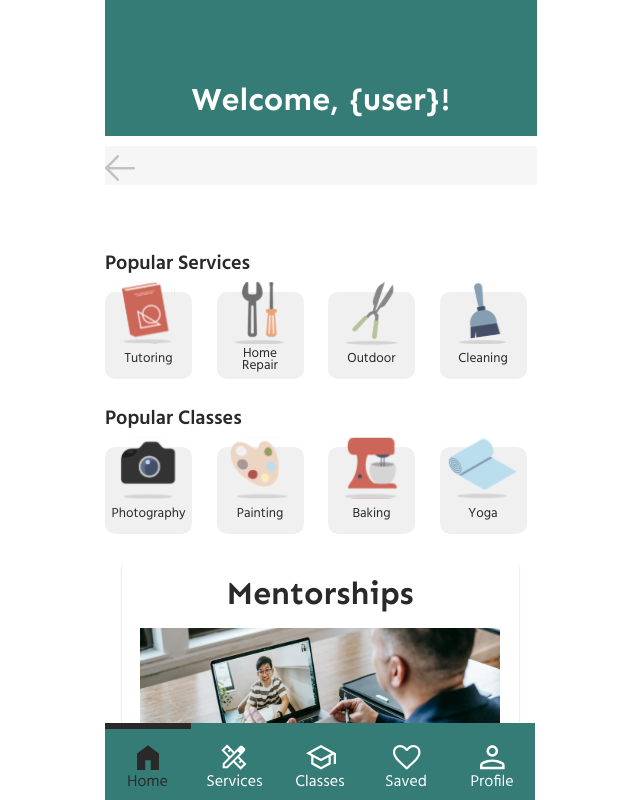
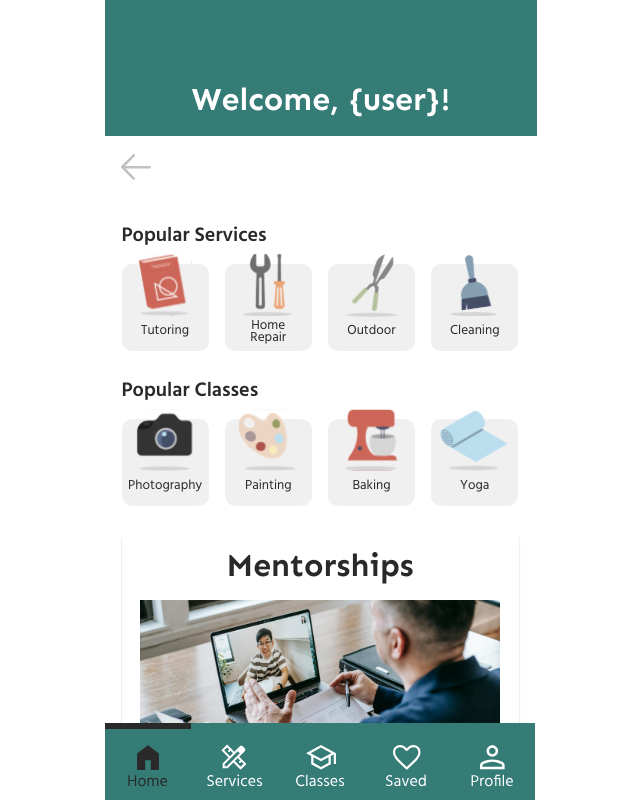
Before and after one commit to jdaniera/marketplace, a Next.js app: page / in a window 1280 px wide. Shown: the top 800 px of the page, without its empty margins (320-960 px from the left). Built offline with nearby package versions, Linux system fonts and the light colour scheme.

Commit message:
adding changes

```diff
--- a/components/NavBar/NavBar.module.css
+++ b/components/NavBar/NavBar.module.css
@@ -9,7 +9,6 @@
     color: var(--white);
 }
 
-/* Title Only Header */
 .layout1 {
     display: flex;
     flex-direction: column;
@@ -45,9 +44,9 @@
     display: flex;
     /* justify-content: space-around; */
     width: 100%;
-    padding-top: 0.6em;
-    left: 2em;
+    padding-top: 0.5em;
+    padding-left: 2em;
     position: sticky;
-    background-color: var(--button-grey);
+    /* background-color: var(--button-grey); */
     opacity: 60%;
 }
--- a/styles/Home.module.css
+++ b/styles/Home.module.css
@@ -4,7 +4,13 @@
 
 .main {
   display: flex;
+  justify-content: center;
+}
+
+.mainInnerContainer {
+  max-width: 397px;
+  display: flex;
   flex-direction: column;
-  justify-content: center;
-  margin-top: 3em;
+  margin-top: 0em;
+
 }
```
